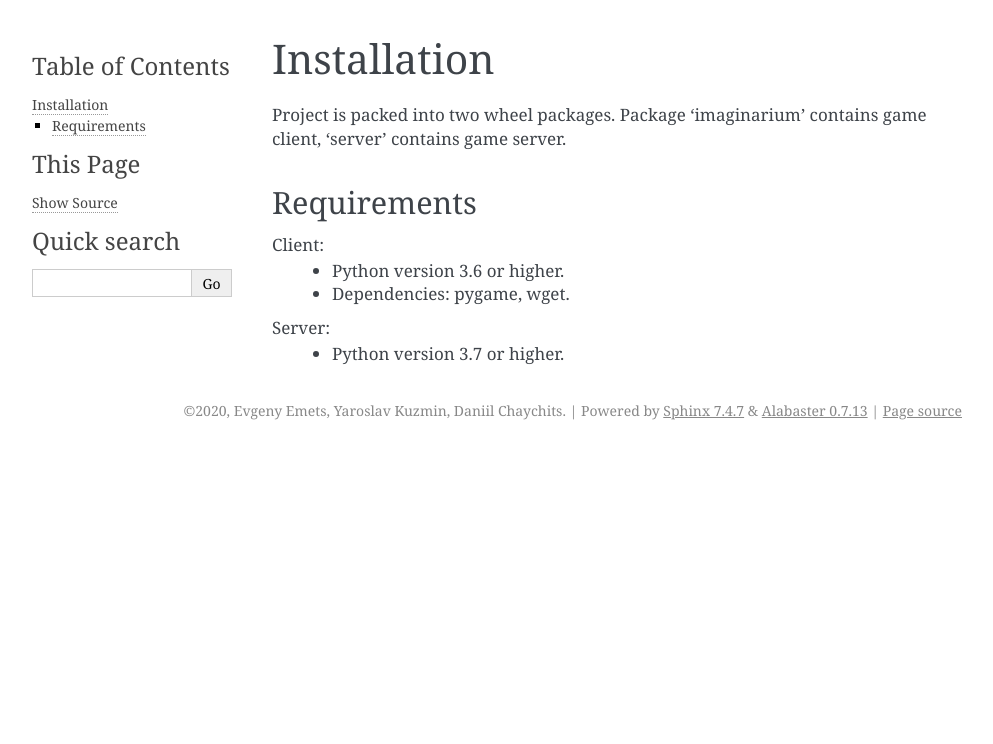
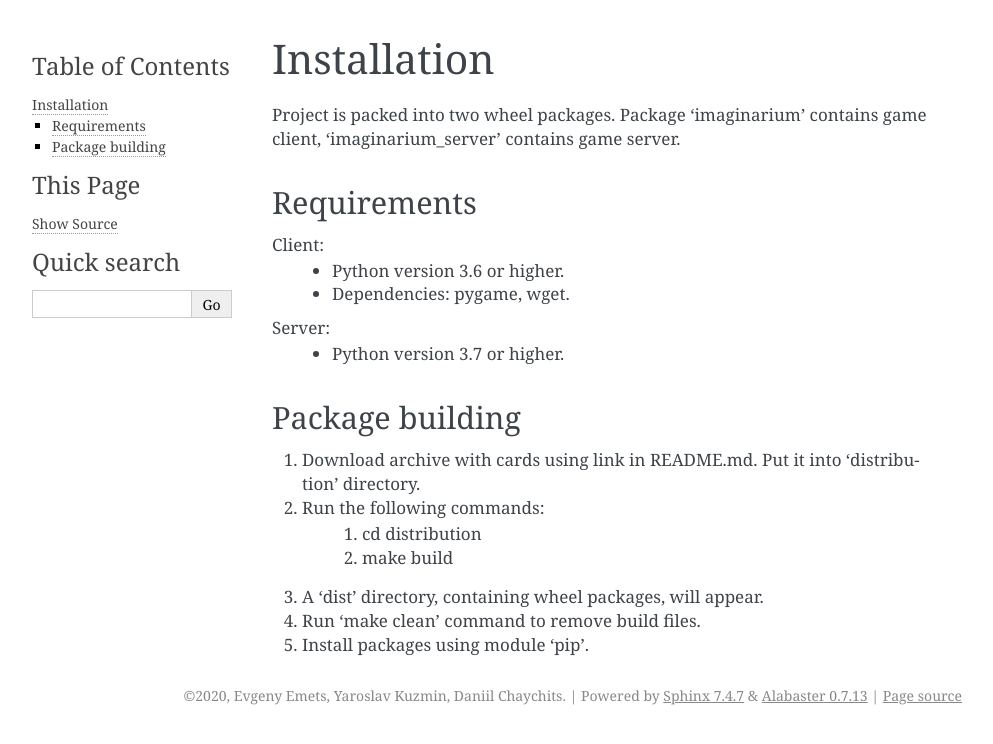
Before and after one commit to Daniil-C/game_system, a Sphinx documentation site: the page built from doc/source/installation.rst, in a window 1280 px wide. Shown: the top 744 px of the page, without its empty margins (148-1141 px from the left). Built offline with Sphinx 7.4.7, drawn with Linux system fonts in a browser that asks for light colours.

Commit message:
Add module building documentation.

```diff
--- a/doc/source/installation.rst
+++ b/doc/source/installation.rst
@@ -2,7 +2,8 @@ Installation
 ============
 
 Project is packed into two wheel packages.
-Package 'imaginarium' contains game client, 'server' contains game server.
+Package 'imaginarium' contains game client, 'imaginarium_server' contains
+game server.
 
 Requirements
 ------------
@@ -14,3 +15,15 @@ Client:
           wget.
 Server:
         * Python version 3.7 or higher.
+
+Package building
+----------------
+
+1. Download archive with cards using link in README.md. Put it into
+   'distribution' directory.
+2. Run the following commands:
+        1. cd distribution
+        2. make build
+3. A 'dist' directory, containing wheel packages, will appear.
+4. Run 'make clean' command to remove build files.
+5. Install packages using module 'pip'.
--- a/doc/source/start.rst
+++ b/doc/source/start.rst
@@ -1,7 +1,7 @@
 Start
 =====
 
-Client and server are started as modules using python -m module_name
+Client and server are started as modules using python -m 'module_name'
 
 Environment variables
 ---------------------
@@ -32,4 +32,4 @@ python -m imaginarium
 Server start command
 --------------------
 
-python -m server
+python -m imaginarium_server
```
